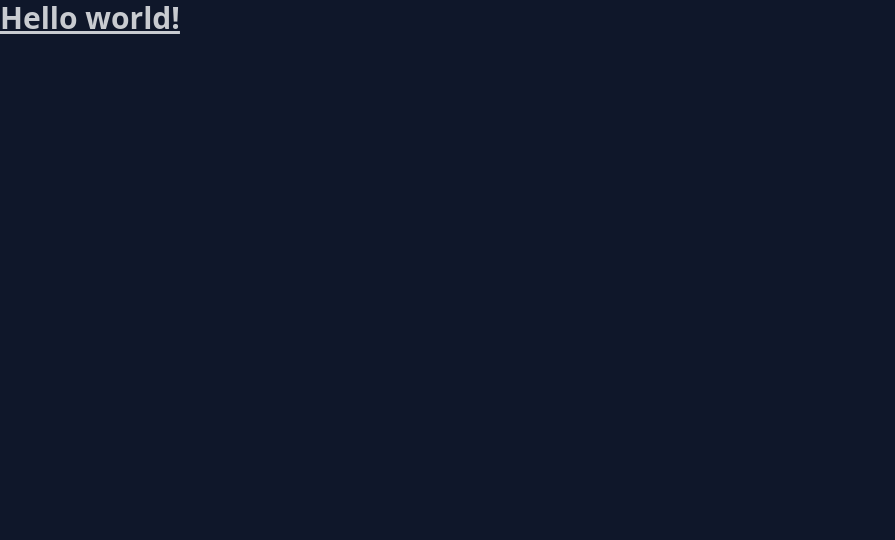
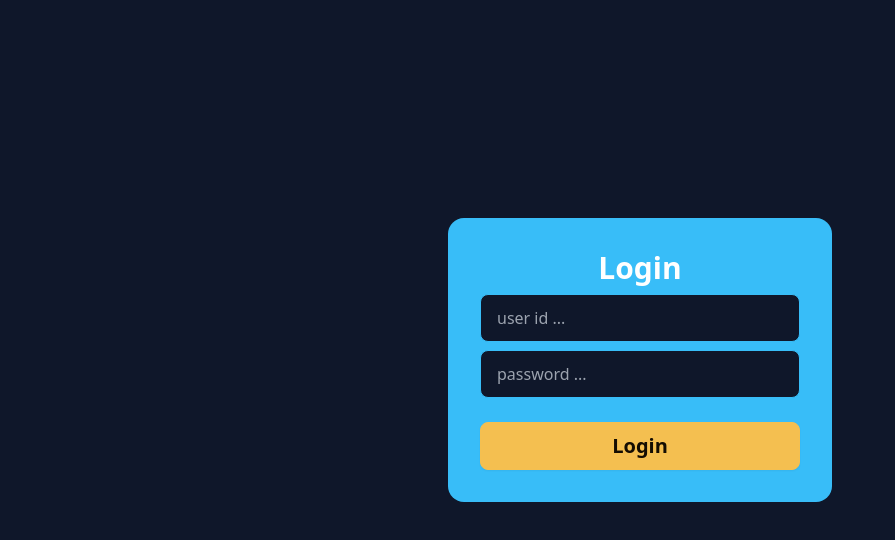
Before and after one commit to reemadhanwaniii/CRM, a React (Vite) app: page / in a window 1280 px wide. Shown: the top 540 px of the page, without its empty margins (0-895 px from the left). Built offline with nearby package versions, Linux system fonts and the light colour scheme.

Commit message:
Added basic login page using tailwind

```diff
--- a/src/App.jsx
+++ b/src/App.jsx
@@ -1,12 +1,13 @@
 
-import './App.css'
+import './App.css';
+import Login from './pages/auth/login';
+
+
 
 function App() {
 
   return (
-    <h1 className="text-3xl font-bold underline">
-      Hello world!
-    </h1>
+    <Login/>
   )
 }
 
--- /dev/null
+++ b/src/pages/auth/Login.jsx
@@ -0,0 +1,34 @@
+function Login() {
+    return(
+        <div className="flex justify-center items-center h-[90vh]">
+            <div className="card bg-primary text-primary-content w-96">
+                <div className="card-body flex flex-col items-center">
+                    <div className="w-full flex justify-center"><h2 className="card-title text-white text-3xl">Login</h2></div>
+                    <div className="w-full">
+                        <input
+                            autoComplete="one-time-code"
+                            type="text"
+                            placeholder="user id ..."
+                            className="input input-bordered input-primary text-white w-full max-w-xs"
+                        />
+                    </div>
+                    <div className="w-full">
+                        <input
+                            autoComplete="one-time-code"
+                            type="password"
+                            placeholder="password ..."
+                            className="input input-bordered input-primary text-white w-full max-w-xs"
+                         />
+                    </div>
+
+                    <div className="card-actions w-full mt-4">
+                        <button className="btn btn-warning w-full font-bold hover:bg-accent text-xl">Login</button>
+                    </div>
+                </div>
+            </div>
+        </div>
+
+    )
+}
+
+export default Login;
```
